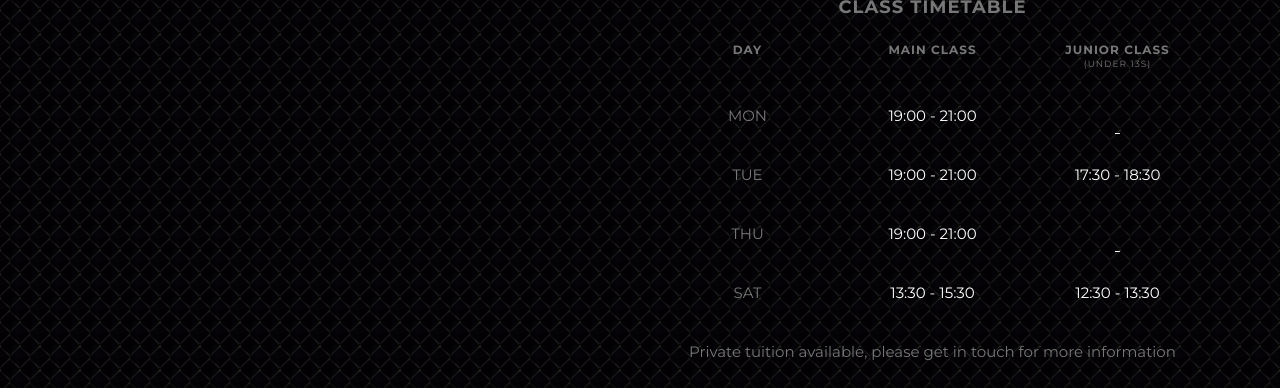
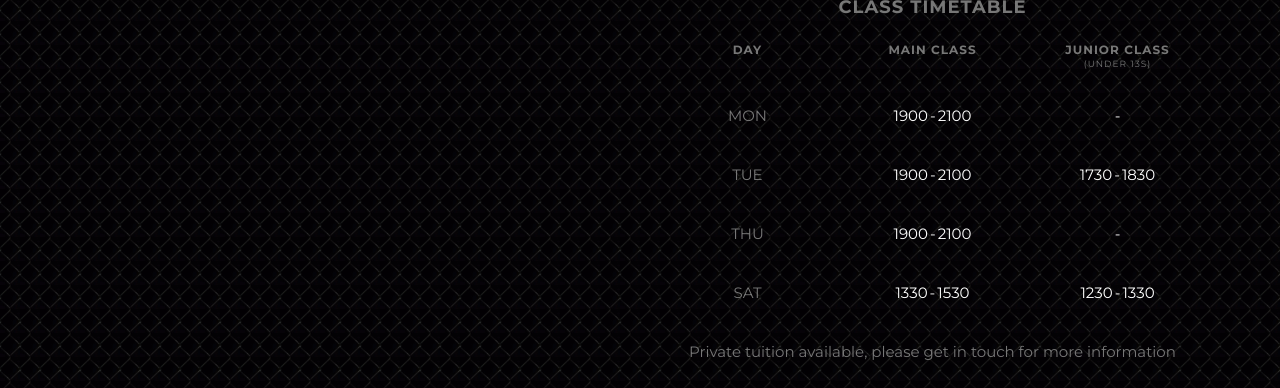
Before and after one commit to JackKontouWingChun/jkwc_ws, a Jekyll site: the page built from index.html, in a window 1280 px wide and 900 px high, scrolled down 3250 px. Shown: the part 377-765 px from the top of the window. Built offline with Jekyll 4.4.1, drawn with Linux system fonts in a browser that asks for light colours; the list of posts is cut into pages by our own code; comment, search, counter and statistics services are not loaded.

Commit message:
fixed timetable added &thinsp; instead or normal spacing between times

```diff
--- a/index.html
+++ b/index.html
@@ -138,16 +138,16 @@ published: true
 						<th><h6>Junior class<br/><small>(Under 13s)<small></h6></th>
 					</tr>
 					<tr>
-						<td><p>MON</p></td><td><p>19:00 - 21:00</p></td><td>-</td>
+						<td><p>MON</p></td><td><p>1900&thinsp;-&thinsp;2100</p></td><td><p>-</p></td>
 					</tr>
 					<tr>
-						<td><p>TUE</p></td><td><p>19:00 - 21:00</p></td><td><p>17:30 - 18:30</p></td>
+						<td><p>TUE</p></td><td><p>1900&thinsp;-&thinsp;2100</p></td><td><p>1730&thinsp;-&thinsp;1830</p></td>
 					</tr>
 					<tr>
-						<td><p>THU</p></td><td><p>19:00 - 21:00</p></td><td>-</td>
+						<td><p>THU</p></td><td><p>1900&thinsp;-&thinsp;2100</p></td><td><p>-</p></td>
 					</tr>
 					<tr>
-						<td><p>SAT</p></td><td><p>13:30 - 15:30</p></td><td><p>12:30 - 13:30</p></td>
+						<td><p>SAT</p></td><td><p>1330&thinsp;-&thinsp;1530</p></td><td><p>1230&thinsp;-&thinsp;1330</p></td>
 					</tr>
 					<tr>
 						<td colspan="3"><p>Private tuition available, please get in touch for more information</p></td>
```
